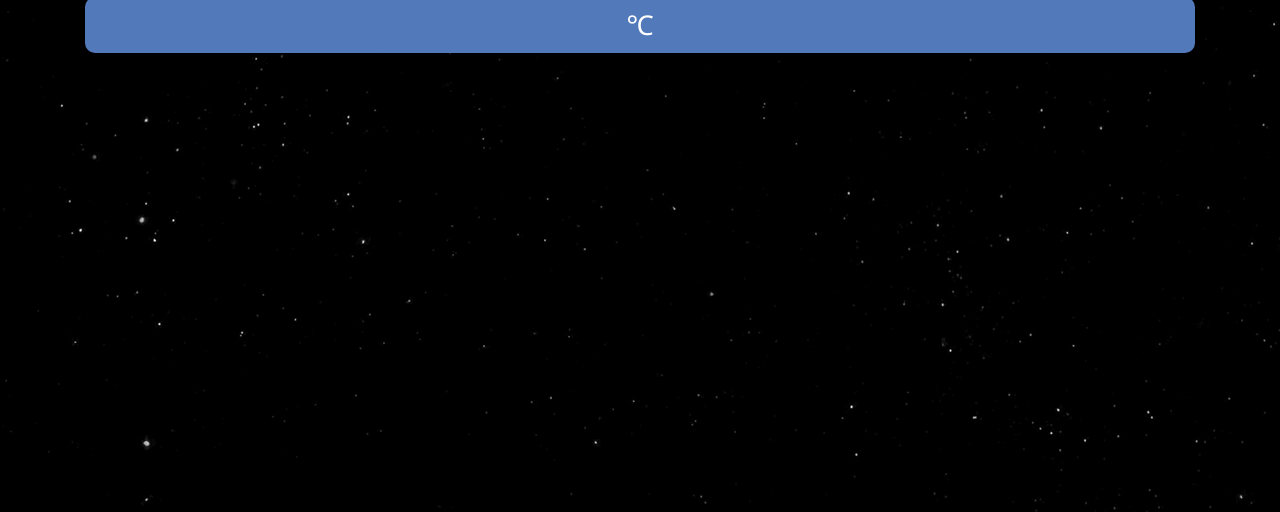
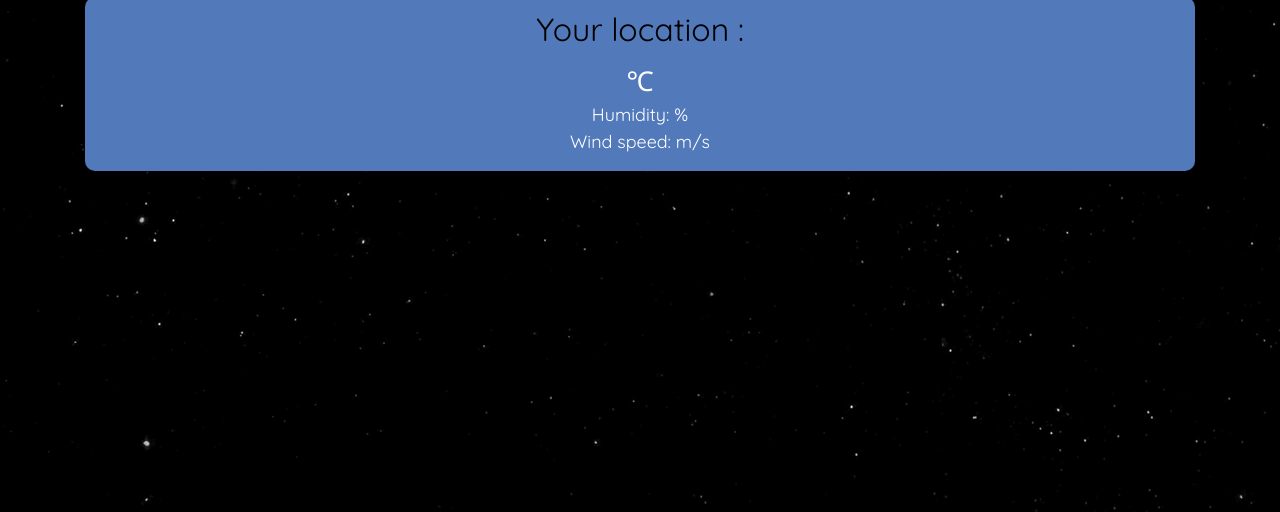
Before and after one commit to Qpheliax/weatherapp, a website: page index.html at #!/local in a window 1280 px wide. Shown: the part 288-800 px from the top of the page. Drawn offline with nearby package versions, Linux system fonts and the light colour scheme; some packages are replaced by stand-ins of ours.

Commit message:
Add files via upload

```diff
--- a/pages/local.html
+++ b/pages/local.html
@@ -10,6 +10,11 @@
 
   <div class="box">
     <div class="row h-100 justify-content-center">
+      <p>Your location :</p>
+    </div>
+
+  <div class="box">
+    <div class="row h-100 justify-content-center">
       <span>{{json.name}}</span>
     </div>
 
@@ -17,8 +22,18 @@
       <span> {{temp | number : 0}} &#8451;</span>
     </div>
 
+
+
     <div class="row h-100 justify-content-center">
       <img ng-src="http://openweathermap.org/img/w/{{json.weather[0].icon}}.png" />
+    </div>
+
+    <div class="row small h-100 justify-content-center">
+      <span> Humidity: {{json.main.humidity}} % </span>
+    </div>
+
+    <div class="row small h-100 justify-content-center">
+      <span>Wind speed: {{json.wind.speed}}  m/s </span>
     </div>
 
   </div>
```
Also changed, not shown: pages/search.html (+9 -1 lines), pages/home.html (line endings or trailing spaces).
